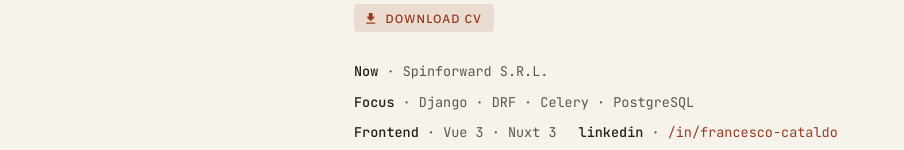
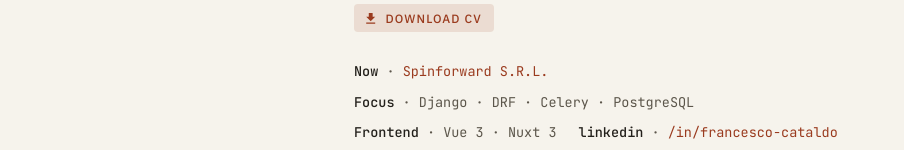
Before and after one commit to FraCata00/fracata00.github.io, a Vue app: page / in a window 1280 px wide. Shown: the part 783-933 px from the top of the page, without its empty margins (184-1088 px from the left). Built offline with nearby package versions, Linux system fonts and the light colour scheme.

Commit message:
feat: link Spinforward to company site
Co-Authored-By: Claude Opus 4.8 <noreply@anthropic.com>

```diff
--- a/src/data/portfolio.js
+++ b/src/data/portfolio.js
@@ -15,7 +15,7 @@ export const profile = {
 };
 
 export const heroMeta = [
-  { label: "Now", value: "Spinforward S.R.L." },
+  { label: "Now", value: "Spinforward S.R.L.", href: "https://spinforward.it" },
   { label: "Focus", value: "Django · DRF · Celery · PostgreSQL" },
   { label: "Frontend", value: "Vue 3 · Nuxt 3" },
   {
```
